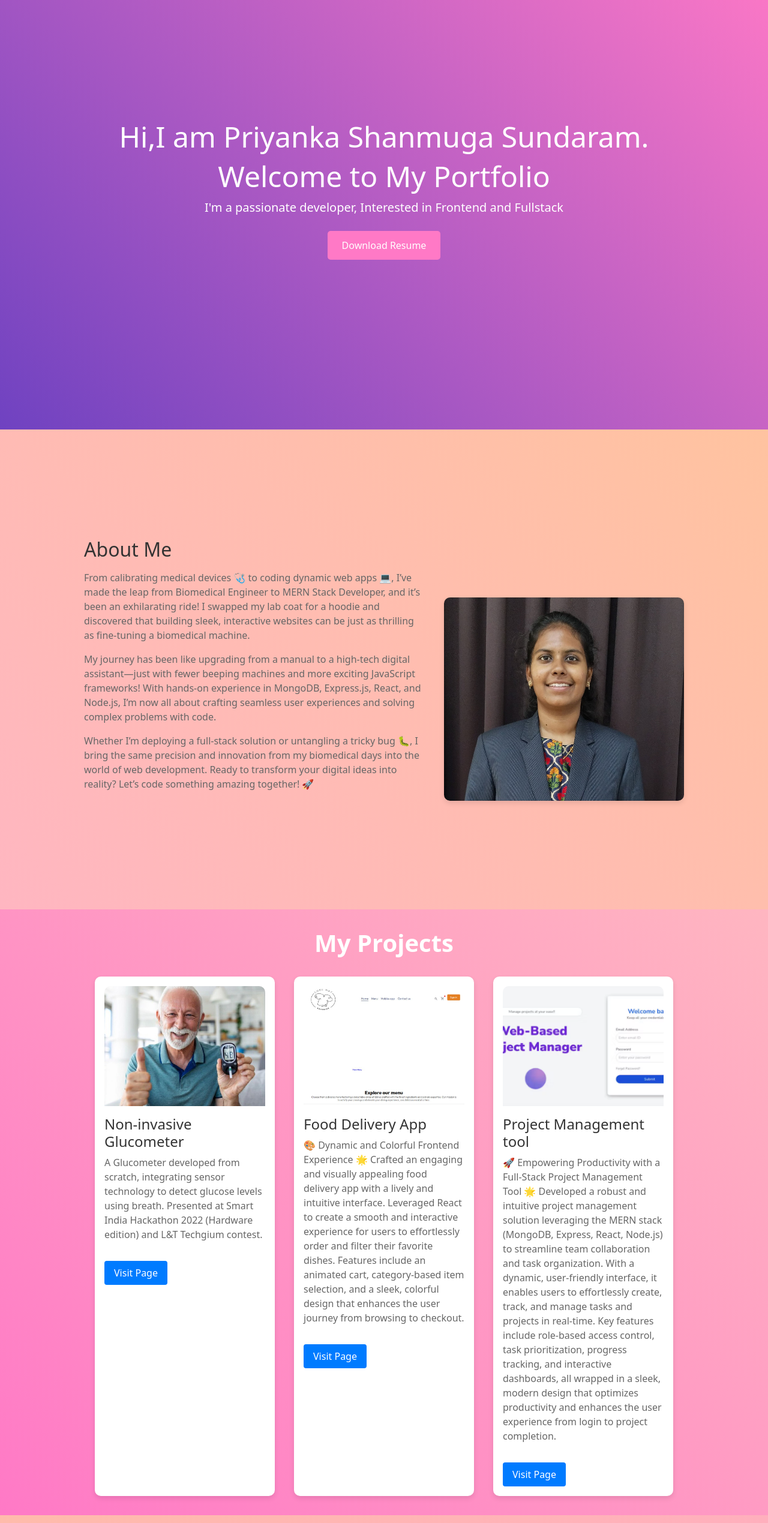
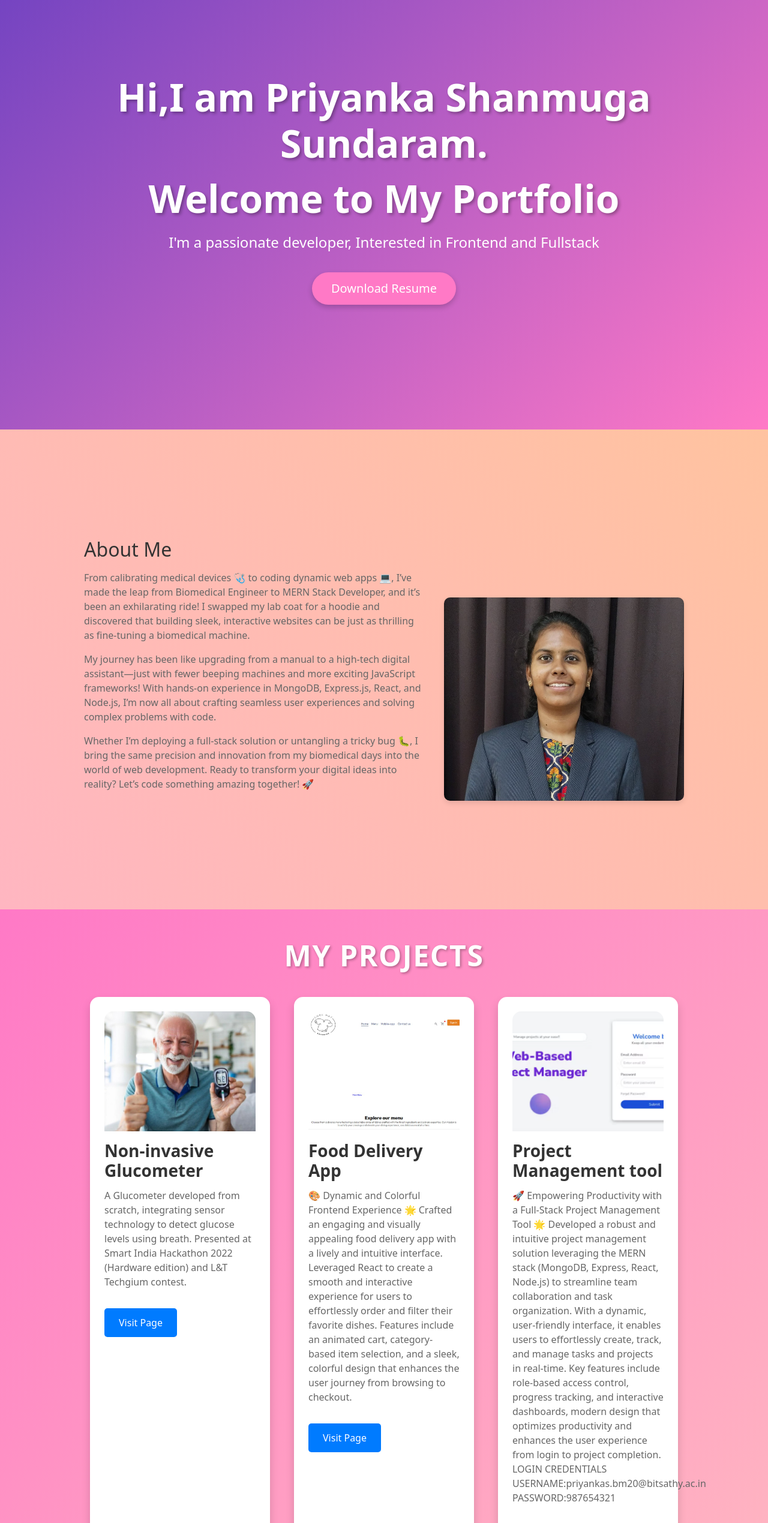
Before and after one commit to PriyankagithubS/portfolio, a React (Vite) app: page / in a window 1280 px wide. Shown: the part 140-2679 px from the top of the page at 60% size. Built offline with nearby package versions, Linux system fonts and the light colour scheme.

Commit message:
project login cred added

```diff
--- a/src/Components/About.css
+++ b/src/Components/About.css
@@ -18,7 +18,7 @@
     flex-direction: row;
     align-items: flex-start;
     gap: 2rem;
-    max-width: 1000px; /* Increase if needed */
+    max-width: 1000px;
     width: 100%;
 }
 
@@ -39,11 +39,12 @@
 }
 
 .about-image {
-    max-width: 400px; /* Adjust width as needed */
+    max-width: 400px;
     border-radius: 10px;
     box-shadow: 0 4px 8px rgba(0, 0, 0, 0.1);
-    align-self: flex-end; /* Align to bottom of text content */
-}@media (max-width: 1200px) {
+    align-self: flex-end;
+}
+@media (max-width: 1200px) {
     .about-section {
         flex-direction: column;
         gap: 2rem;
--- a/src/Components/Contact.css
+++ b/src/Components/Contact.css
@@ -66,7 +66,6 @@
     color: #aaa;
     font-style: italic;
 }
-
 @media (max-width: 1200px) {
     .about-section {
         flex-direction: column;
--- a/src/Components/HeroSection.css
+++ b/src/Components/HeroSection.css
@@ -1,5 +1,6 @@
+
 .hero-section {
-    background: linear-gradient(45deg, #6f42c1, #ff79c6);
+    background: linear-gradient(135deg, #6f42c1, #ff79c6);
     color: white;
     min-height: 100vh;
     display: flex;
@@ -7,34 +8,37 @@
     justify-content: center;
     align-items: center;
     text-align: center;
-    padding: 2rem;
+    padding: 3rem;
     width: 100%;
+    overflow: hidden;
 }
 
-
 .hero-section h1 {
-    font-size: 3rem;
-    margin-bottom: 0.5rem;
+    font-size: 4rem;
+    margin-bottom: 1rem;
+    font-weight: bold;
+    text-shadow: 3px 3px 5px rgba(0, 0, 0, 0.3);
 }
 
 .hero-section p {
-    font-size: 1.25rem;
-    margin-bottom: 1.5rem;
+    font-size: 1.5rem;
+    margin-bottom: 2rem;
 }
 
 .download-button {
     background-color: #ff79c6;
     color: #fff;
-    padding: 0.75rem 1.5rem;
-    border-radius: 5px;
-    font-size: 1rem;
+    padding: 0.75rem 2rem;
+    border-radius: 50px;
+    font-size: 1.25rem;
     text-decoration: none;
-    transition: background-color 0.3s ease, transform 0.2s ease;
+    transition: background-color 0.3s, transform 0.3s;
+    box-shadow: 0 4px 10px rgba(0, 0, 0, 0.2);
 }
 
 .download-button:hover {
     background-color: #ff5e99;
-    transform: scale(1.05);
+    transform: scale(1.1);
 }
 @media (max-width: 1200px) {
     .about-section {
--- a/src/Components/Navbar.css
+++ b/src/Components/Navbar.css
@@ -14,12 +14,10 @@
     justify-content: center;
     margin: 0;
     padding: 0;
-
 }
 
 .navbar ul li {
     margin: 0 1rem;
-
 }
 
 .navbar ul li a {
--- a/src/Components/Projects.css
+++ b/src/Components/Projects.css
@@ -1,79 +1,92 @@
 .projects-section {
-    background: linear-gradient(45deg, #ff79c6, #ffb6c1);
+    background: linear-gradient(135deg, #ff79c6, #ffb6c1);
     min-height: 100vh;
     display: flex;
     flex-direction: column;
     justify-content: center;
     align-items: center;
     text-align: center;
-    padding: 2rem;
+    padding: 3rem;
     width: 100vw;
 }
 
 .projects-title {
-    font-size: 2.5rem;
-    margin-bottom: 2rem;
-    font-weight: bold;
+    font-size: 3rem;
+    margin-bottom: 2.5rem;
+    font-weight: 700;
     color: #fff;
+    text-shadow: 2px 2px 4px rgba(0, 0, 0, 0.3);
+    text-transform: uppercase;
+    letter-spacing: 0.1rem;
 }
 
 .projects-grid {
     display: flex;
     flex-wrap: wrap;
     justify-content: center;
-    gap: 2rem;
+    gap: 2.5rem;
     max-width: 1200px;
     width: 100%;
 }
 
 .project-card {
     background-color: #fff;
-    box-shadow: 0 4px 8px rgba(0, 0, 0, 0.1);
-    border-radius: 10px;
-    padding: 1rem;
+    box-shadow: 0 8px 15px rgba(0, 0, 0, 0.15);
+    border-radius: 15px;
+    padding: 1.5rem;
     width: 300px;
     text-align: left;
-    transition: transform 0.3s ease-in-out, box-shadow 0.3s ease-in-out;
+    transition: transform 0.4s ease, box-shadow 0.4s ease;
+    position: relative;
+}
+
+.project-card:hover {
+    transform: scale(1.1);
+    box-shadow: 0 10px 20px rgba(0, 0, 0, 0.2);
+    z-index: 10;
 }
 
 .project-card img {
     width: 100%;
     height: 200px;
     object-fit: cover;
-    border-radius: 10px 10px 0 0;
+    border-radius: 15px 15px 0 0;
     margin-bottom: 1rem;
+    transition: transform 0.4s ease;
 }
 
-.project-card:hover {
+.project-card img:hover {
     transform: scale(1.05);
-    box-shadow: 0 6px 12px rgba(0, 0, 0, 0.2);
 }
 
 .project-title {
-    font-size: 1.5rem;
-    margin-bottom: 0.5rem;
+    font-size: 1.75rem;
+    margin-bottom: 0.75rem;
     color: #333;
+    font-weight: bold;
 }
 
 .project-description {
     font-size: 1rem;
     color: #666;
+    line-height: 1.5;
 }
 
 .project-button {
     display: inline-block;
     margin-top: 1rem;
-    padding: 0.5rem 1rem;
+    padding: 0.75rem 1.5rem;
     background-color: #007bff;
     color: white;
     border: none;
-    border-radius: 4px;
+    border-radius: 5px;
     cursor: pointer;
-    transition: background-color 0.3s;
+    transition: background-color 0.3s, transform 0.2s;
 }
 
 .project-button:hover {
     background-color: #0056b3;
+    transform: scale(1.05);
 }
 
 /* Media Queries */
--- a/src/Components/Projects.jsx
+++ b/src/Components/Projects.jsx
@@ -22,7 +22,7 @@ const projects = [
  {
         id: 3,
         title: 'Project Management tool',
-       description: "🚀 Empowering Productivity with a Full-Stack Project Management Tool 🌟 Developed a robust and intuitive project management solution leveraging the MERN stack (MongoDB, Express, React, Node.js) to streamline team collaboration and task organization. With a dynamic, user-friendly interface, it enables users to effortlessly create, track, and manage tasks and projects in real-time. Key features include role-based access control, task prioritization, progress tracking, and interactive dashboards, all wrapped in a sleek, modern design that optimizes productivity and enhances the user experience from login to project completion.",
+       description: "🚀 Empowering Productivity with a Full-Stack Project Management Tool 🌟 Developed a robust and intuitive project management solution leveraging the MERN stack (MongoDB, Express, React, Node.js) to streamline team collaboration and task organization. With a dynamic, user-friendly interface, it enables users to effortlessly create, track, and manage tasks and projects in real-time. Key features include role-based access control, progress tracking, and interactive dashboards, modern design that optimizes productivity and enhances the user experience from login to project completion. LOGIN CREDENTIALS USERNAME:priyankas.bm20@bitsathy.ac.in PASSWORD:987654321",
      link: 'https://projectmangertoolcapstone.netlify.app/',
      image:'/project tool.png'
     }
--- a/src/Components/Skills.css
+++ b/src/Components/Skills.css
@@ -1,49 +1,59 @@
 .skills-section {
-    background: linear-gradient(45deg, #ffc3a0, #ffafbd);
+    background: linear-gradient(135deg, #ffc3a0, #ffafbd);
     min-height: 100vh;
     display: flex;
     flex-direction: column;
     justify-content: center;
     align-items: center;
     text-align: center;
-    padding: 2rem;
+    padding: 3rem;
     width: 100vw;
+    overflow: hidden;
 }
 
 .skills-title {
-    font-size: 2.5rem;
-    margin-bottom: 2rem;
-    font-weight: bold;
+    font-size: 3rem;
+    margin-bottom: 2.5rem;
+    font-weight: 700;
     color: #fff;
+    text-transform: uppercase;
+    letter-spacing: 0.1rem;
+    text-shadow: 2px 2px 4px rgba(0, 0, 0, 0.3);
 }
 
 .skills-grid {
     display: flex;
     flex-wrap: wrap;
     justify-content: center;
-    gap: 2rem;
+    gap: 2.5rem;
     max-width: 1200px;
     width: 100%;
 }
 
 .skill-card {
     background-color: #fff;
-    box-shadow: 0 4px 8px rgba(0, 0, 0, 0.1);
-    border-radius: 10px;
-    padding: 1rem;
+    box-shadow: 0 8px 15px rgba(0, 0, 0, 0.15);
+    border-radius: 15px;
+    padding: 1.5rem;
     width: 250px;
     text-align: center;
-    transition: transform 0.3s ease-in-out;
+    transition: transform 0.4s ease, box-shadow 0.4s ease;
+    position: relative;
+    z-index: 1;
 }
 
 .skill-card:hover {
-    transform: scale(1.05);
+    transform: scale(1.1);
+    box-shadow: 0 10px 20px rgba(0, 0, 0, 0.2);
+    z-index: 10;
 }
 
 .skill-name {
-    font-size: 1.5rem;
-    margin: 1rem 0;
+    font-size: 1.75rem;
+    margin: 1.5rem 0;
     color: #333;
+    text-transform: uppercase;
+    letter-spacing: 0.05rem;
 }
 
 .skill-bar {
@@ -52,13 +62,16 @@
     overflow: hidden;
     width: 100%;
     height: 20px;
+    box-shadow: inset 0 2px 4px rgba(0, 0, 0, 0.1);
 }
 
 .skill-level {
-    background-color: #ff79c6;
+    background: linear-gradient(90deg, #ff79c6, #ffafbd);
     height: 100%;
     border-radius: 10px;
-}@media (max-width: 1200px) {
+    box-shadow: 0 3px 6px rgba(0, 0, 0, 0.1);
+}
+@media (max-width: 1200px) {
     .about-section {
         flex-direction: column;
         gap: 2rem;
--- a/src/Components/Skills.jsx
+++ b/src/Components/Skills.jsx
@@ -7,8 +7,8 @@ import { SiMysql, SiMongodb, SiExpress } from 'react-icons/si';
 const skills = [
     { id: 1, name: 'JavaScript', level: '80%', icon: <FaJs /> },
     { id: 2, name: 'React', level: '75%', icon: <FaReact /> },
-    { id: 3, name: 'C Programming', level: '90%', icon: <FaJs /> }, // Placeholder icon for C Programming
-    { id: 4, name: 'HTML & CSS', level: '90%', icon: <FaHtml5 /> }, // Use FaHtml5 for HTML & CSS
+    { id: 3, name: 'C Programming', level: '90%', icon: <FaJs /> },
+    { id: 4, name: 'HTML & CSS', level: '90%', icon: <FaHtml5 /> },
     { id: 5, name: 'MySQL', level: '80%', icon: <SiMysql /> },
     { id: 6, name: 'MongoDB', level: '80%', icon: <SiMongodb /> },
     { id: 7, name: 'Bootstrap', level: '90%', icon: <FaBootstrap /> },
```
